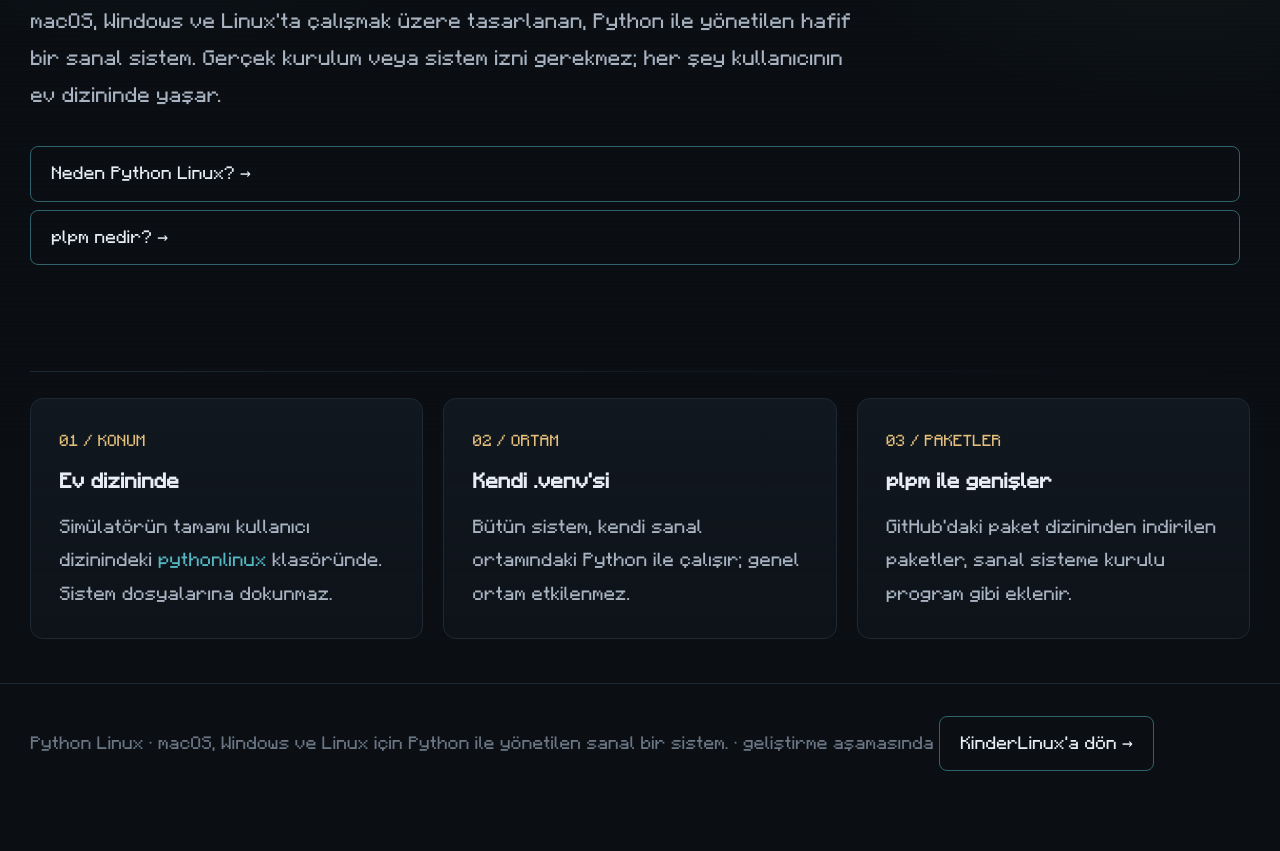
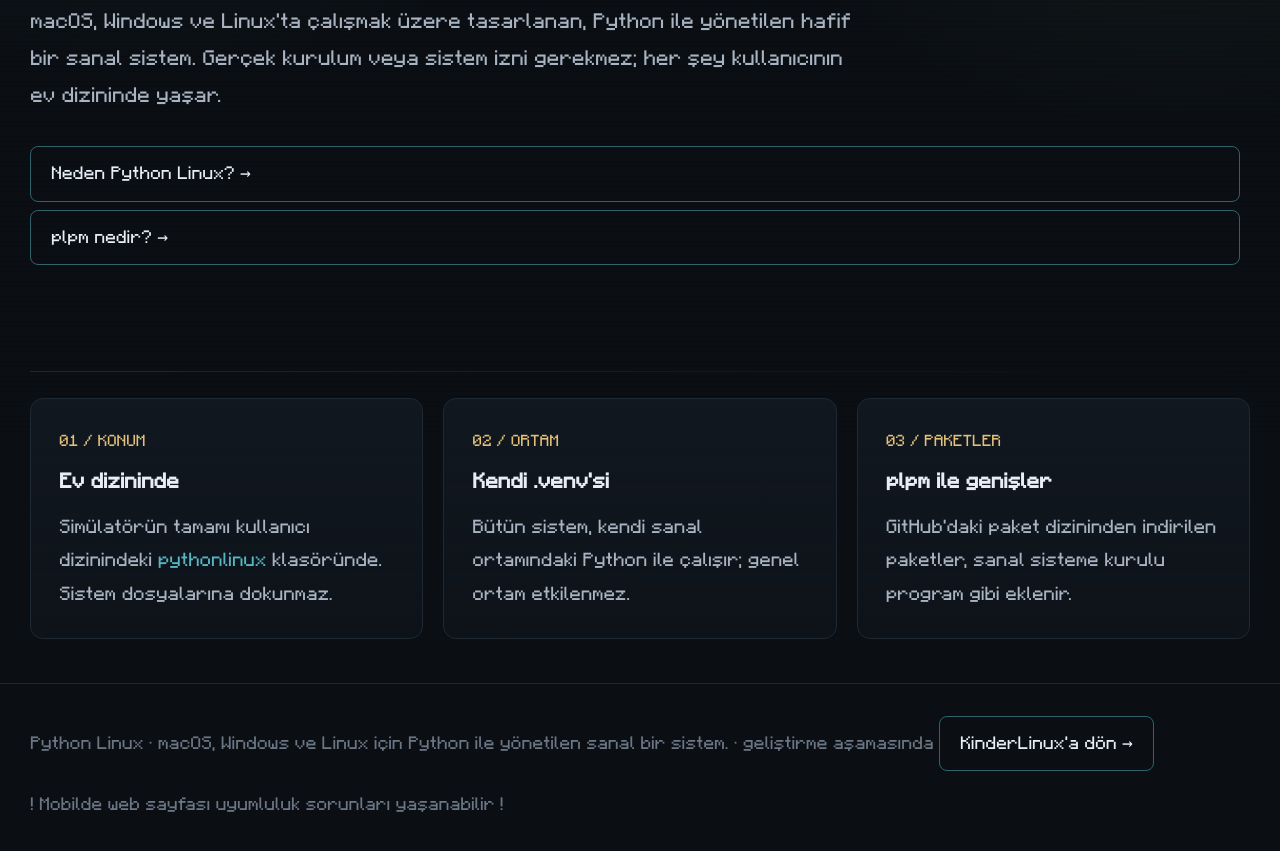
Before and after one commit to kinderlinux/Python-Linux, a plain HTML site: page index.html in a window 1280 px wide. Shown: the part 358-1209 px from the top of the page. Before the commit the page ends 1161 px from the top, so only its background shows below. Drawn offline with Linux system fonts and the light colour scheme.

Commit message:
Update index.html

```diff
--- a/index.html
+++ b/index.html
@@ -72,6 +72,7 @@
   <div class="wrap">
     Python Linux &middot; macOS, Windows ve Linux i&ccedil;in Python ile y&ouml;netilen sanal bir sistem. &middot; geliştirme aşamasında
     <a class="cta" href="https://kinderlinux.github.io">KinderLinux'a d&ouml;n &rarr;</a>
+    <p>! Mobilde web sayfası uyumluluk sorunları yaşanabilir !</p>
   </div>
 </footer>
 
```
